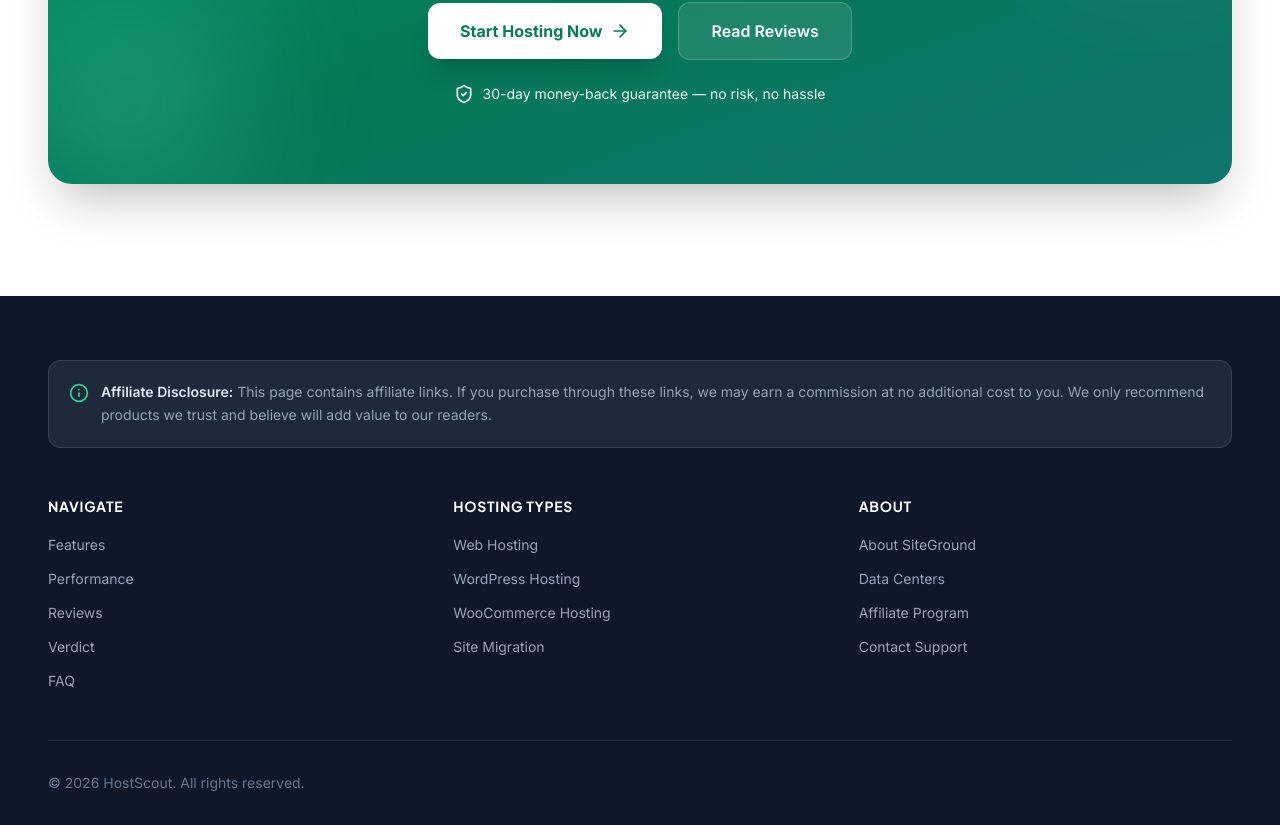
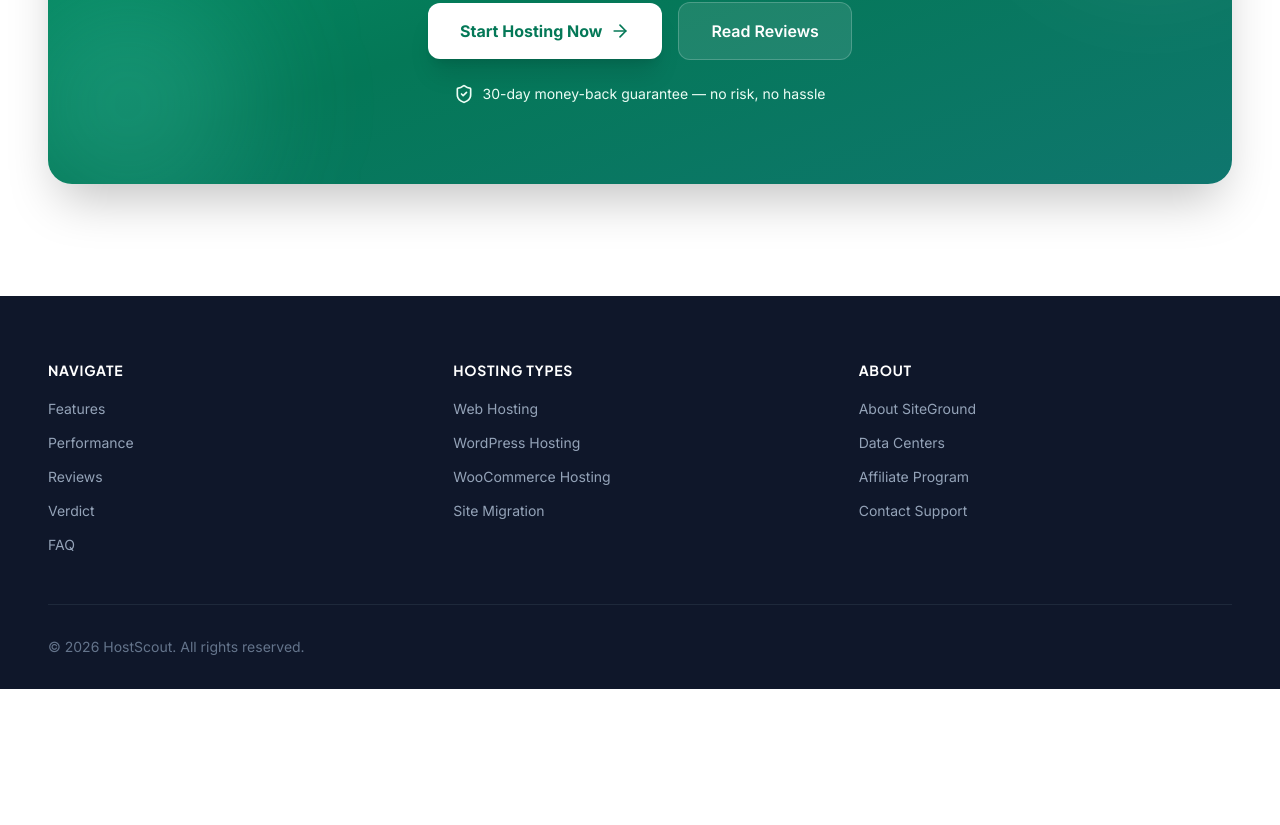
Before and after one commit to he1chenglong/he1chenglong.github.io, a React (Vite) app: page / in a window 1280 px wide. Shown: the part 7778-8603 px from the top of the page. After the commit the page ends 8467 px from the top, so only its background shows below. Built offline with nearby package versions, Linux system fonts and the light colour scheme.

Commit message:
content: remove footer disclosure block (hero CTA disclosure remains for compliance)

```diff
--- a/src/components/Footer.tsx
+++ b/src/components/Footer.tsx
@@ -1,4 +1,3 @@
-import { Info } from 'lucide-react';
 import {
   FOOTER_LINKS,
   FOOTER_RESOURCES,
@@ -9,17 +8,6 @@ export default function Footer() {
   return (
     <footer className="bg-ink-900 text-ink-300 pt-16 pb-8">
       <div className="container-x">
-        {/* Affiliate disclosure */}
-        <div className="mb-12 p-5 rounded-xl bg-ink-800 border border-ink-700 flex items-start gap-3">
-          <Info className="w-5 h-5 text-brand-400 flex-shrink-0 mt-0.5" />
-          <p className="text-sm text-ink-400 leading-relaxed">
-            <span className="font-semibold text-ink-200">Affiliate Disclosure:</span>{' '}
-            This page contains affiliate links. If you purchase through these links, we
-            may earn a commission at no additional cost to you. We only recommend
-            products we trust and believe will add value to our readers.
-          </p>
-        </div>
-
         <div className="grid grid-cols-2 lg:grid-cols-3 gap-8 pb-12 border-b border-ink-800">
           {/* Navigation */}
           <div>
```
